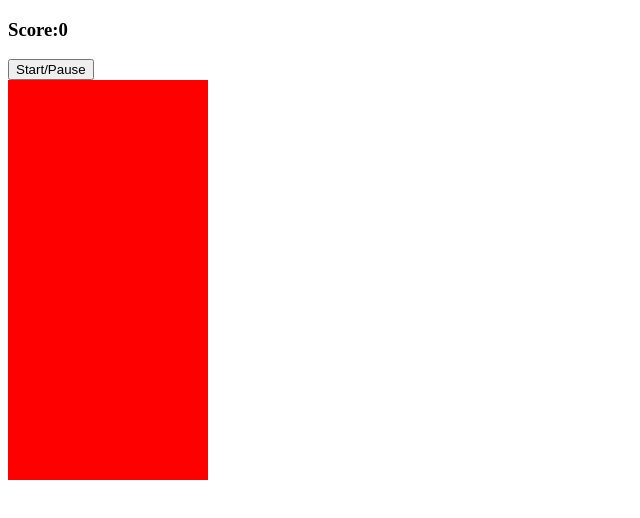
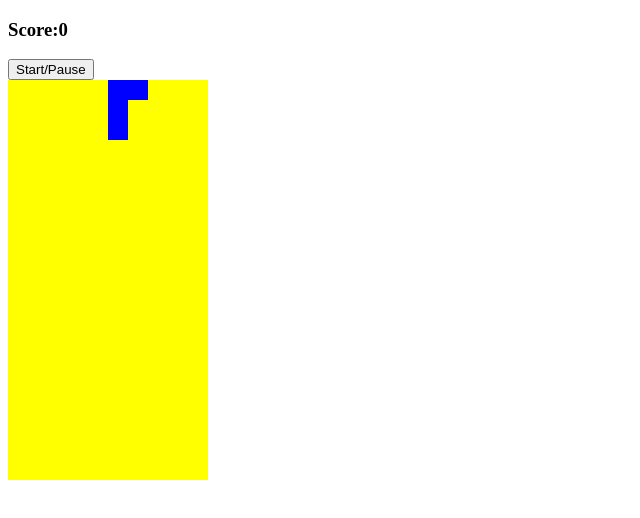
Before and after one commit to EleahBurman/tetris, a plain HTML site: page index.html in a window 1280 px wide. Shown: the whole page, without its empty margins (0-640 px from the left). Drawn offline with Linux system fonts and the light colour scheme.

Commit message:
Create draw function

```diff
--- a/style.css
+++ b/style.css
@@ -9,7 +9,6 @@
 .grid div{
   height: 20px;
   width: 20px;
-  background-color: red;
 }
 
 .tetromino {
--- a/tetris.js
+++ b/tetris.js
@@ -45,4 +45,12 @@ document.addEventListener('DOMContentLoaded', () => {
   let current = theTetrominoes[0][0]
 
   console.log(theTetrominoes)
+
+  //draw first rotation in the first tetromino
+  function draw(){
+    current.forEach(index => {
+      squares[currentPosition + index].classList.add('tetromino')
+    })
+  }
+  draw()
 })
```
